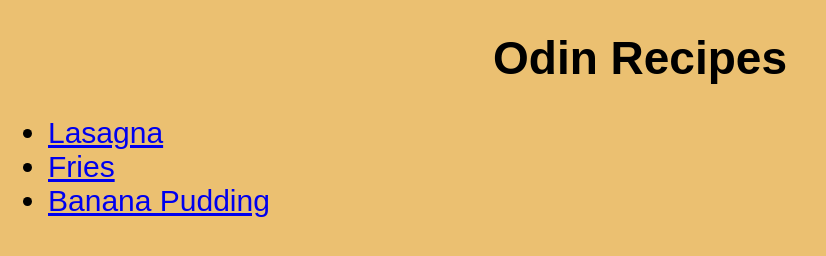
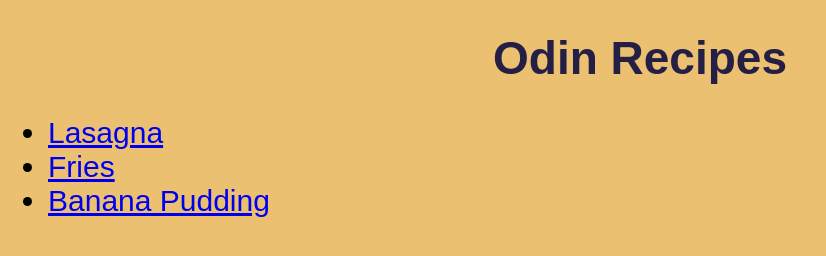
Before and after one commit to Antpunchboy/odin-recipes, a plain HTML site: page index.html in a window 1280 px wide. Shown: the whole page, without its empty margins (0-826 px from the left). Drawn offline with Linux system fonts and the light colour scheme.

Commit message:
change homepage header colour from black to dark purple

```diff
--- a/style.css
+++ b/style.css
@@ -11,6 +11,7 @@
 }
 .title {
     font-size: 46px;
+    color: rgb(37, 31, 70)
 }
 .recipe {
     background-color: rgb(37, 31, 70);
```
